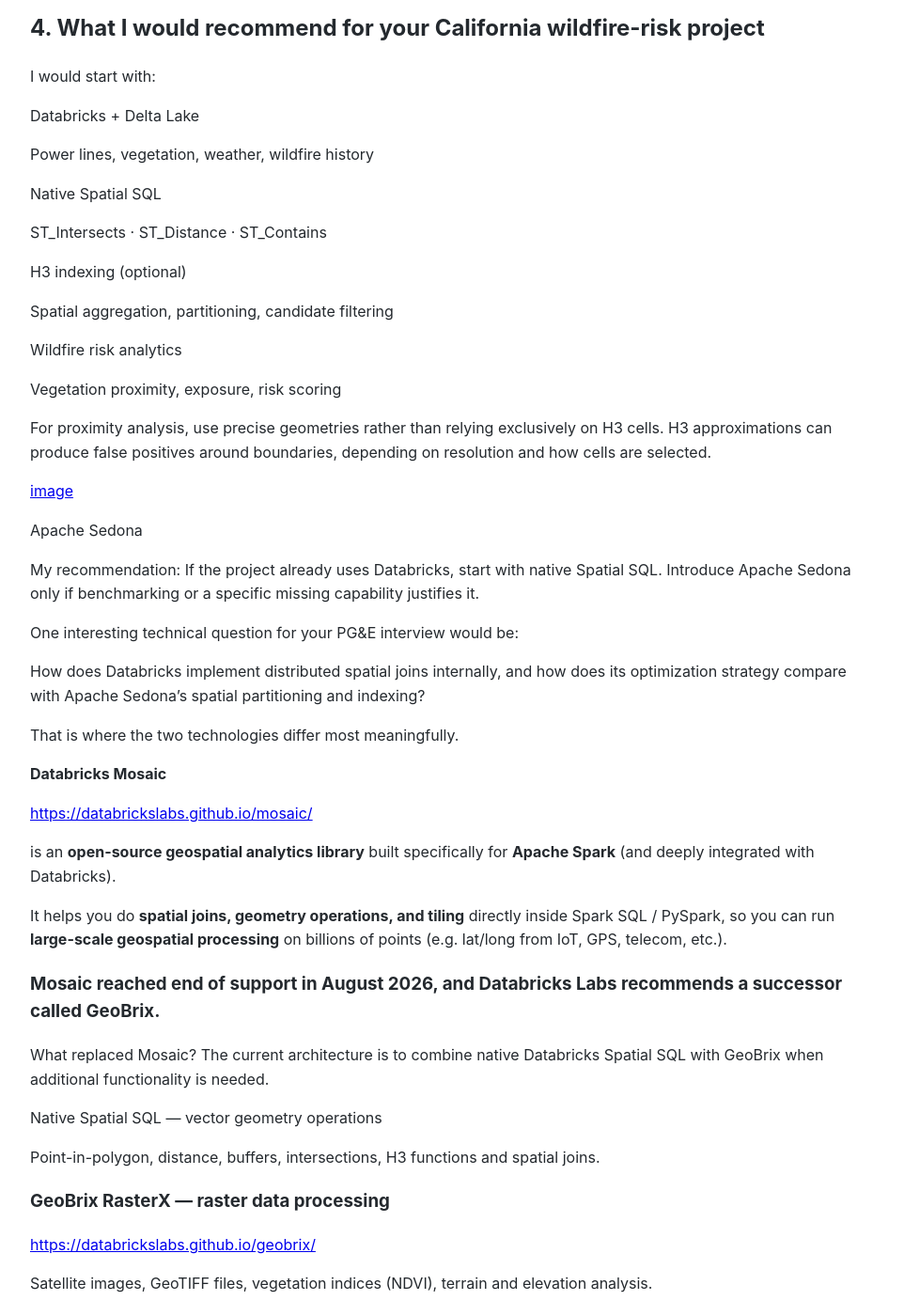
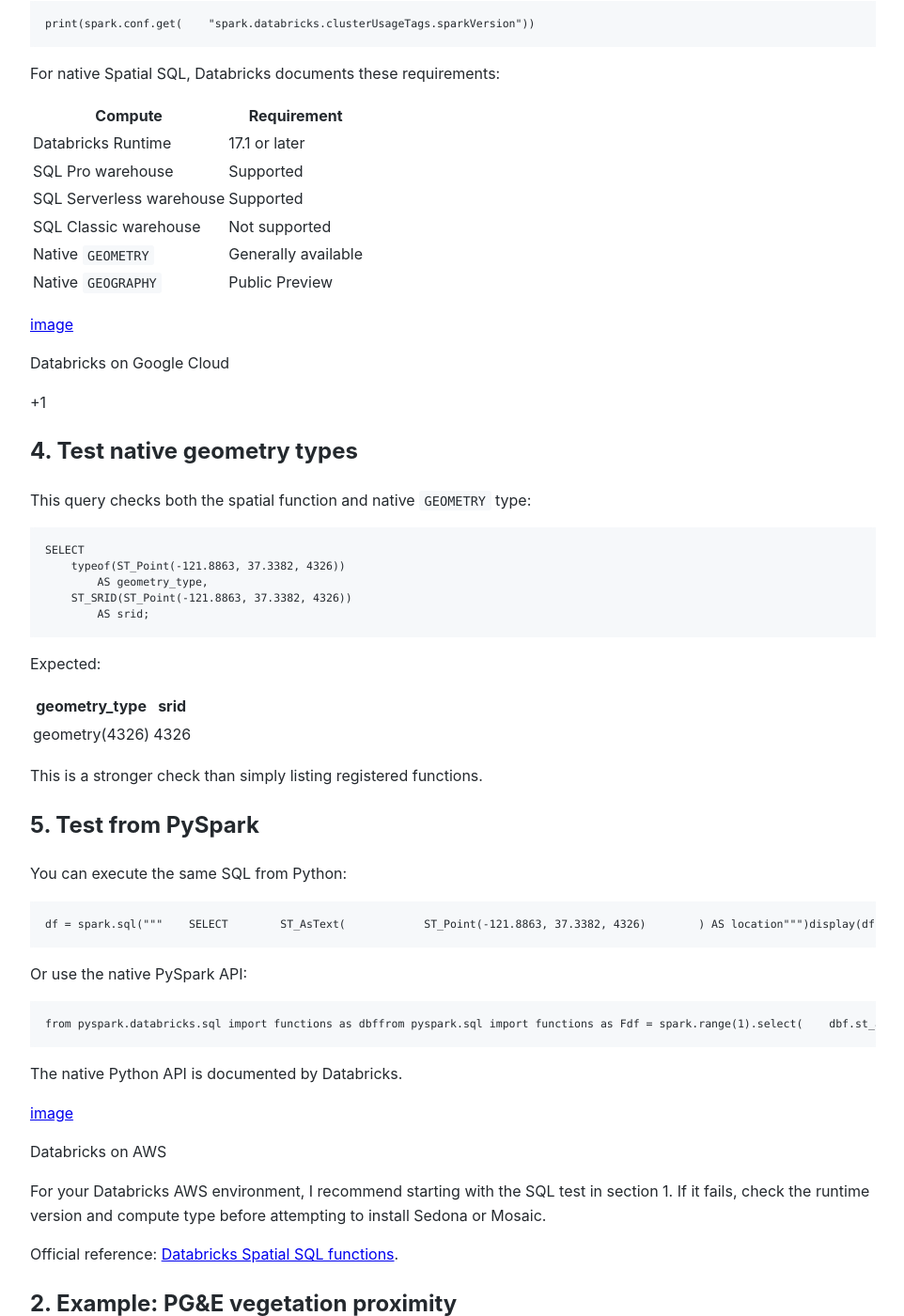
Before and after one commit to Michael-Lubinsky/michael-lubinsky.github.com, a Jekyll site: the page built from geo/databricks_spatial.md, in a window 1280 px wide and 1400 px high, scrolled down 2165 px. Shown: the whole window at 94% size, without its empty margins (158-1120 px from the left). Built offline with Jekyll 4.4.1, drawn with Linux system fonts in a browser that asks for light colours; our own code applies the rules of GitHub Pages for plain Markdown files; some of the changed text lies outside the part shown.

Commit message:
Document steps to check native Spatial SQL in Databricks
Added steps to verify availability of native Databricks Spatial SQL, including SQL queries and runtime checks.

````diff
--- a/geo/databricks_spatial.md
+++ b/geo/databricks_spatial.md
@@ -37,7 +37,126 @@
 [image](https://www.google.com/s2/favicons?domain=https://www.databricks.com\&sz=32)
 
 
+The easiest way to check whether native Databricks Spatial SQL is available in your workspace is to execute a simple spatial SQL query.
 
+You do not need to install Apache Sedona or Databricks Mosaic.
+
+## 1. Run this SQL query
+
+Open a Databricks SQL Editor or a notebook and execute:
+
+```
+SELECT
+    ST_AsText(
+        ST_Point(-121.8863, 37.3382)
+    ) AS location;
+```
+
+Expected result:
+
+```
+POINT (-121.8863 37.3382)
+```
+
+If this succeeds, native Spatial SQL functions are available on the compute resource executing the query.
+
+If you receive:
+
+```
+UNRESOLVED_ROUTINE
+Cannot resolve function ST_Point
+```
+
+then native Spatial SQL may not be supported by your current runtime or SQL warehouse.
+
+## 2. Check available functions
+
+Run:
+
+```
+SHOW FUNCTIONS LIKE 'st_*';
+```
+
+This helps identify which spatial functions are registered.
+
+You can also check individual functions:
+
+```
+DESCRIBE FUNCTION EXTENDED st_distance;
+```
+
+The important distinction is that a registered `ST_*` function is not necessarily a native Databricks function. Apache Sedona or Mosaic might have registered functions with similar names.
+
+## 3. Check your Databricks Runtime version
+
+In a Python notebook, execute:
+
+```
+print(spark.conf.get(    "spark.databricks.clusterUsageTags.sparkVersion"))
+```
+
+For native Spatial SQL, Databricks documents these requirements:
+
+| Compute                  | Requirement         |
+| ------------------------ | ------------------- |
+| Databricks Runtime       | 17.1 or later       |
+| SQL Pro warehouse        | Supported           |
+| SQL Serverless warehouse | Supported           |
+| SQL Classic warehouse    | Not supported       |
+| Native `GEOMETRY`        | Generally available |
+| Native `GEOGRAPHY`       | Public Preview      |
+
+[image](https://www.google.com/s2/favicons?domain=https://docs.databricks.com\&sz=32)
+
+Databricks on Google Cloud
+
++1
+
+## 4. Test native geometry types
+
+This query checks both the spatial function and native `GEOMETRY` type:
+
+```
+SELECT
+    typeof(ST_Point(-121.8863, 37.3382, 4326))
+        AS geometry_type,
+    ST_SRID(ST_Point(-121.8863, 37.3382, 4326))
+        AS srid;
+```
+
+Expected:
+
+| geometry_type  | srid |
+| -------------- | ---- |
+| geometry(4326) | 4326 |
+
+This is a stronger check than simply listing registered functions.
+
+## 5. Test from PySpark
+
+You can execute the same SQL from Python:
+
+```
+df = spark.sql("""    SELECT        ST_AsText(            ST_Point(-121.8863, 37.3382, 4326)        ) AS location""")display(df)
+```
+
+Or use the native PySpark API:
+
+```
+from pyspark.databricks.sql import functions as dbffrom pyspark.sql import functions as Fdf = spark.range(1).select(    dbf.st_astext(        dbf.st_point(            F.lit(-121.8863),            F.lit(37.3382),            F.lit(4326)        )    ).alias("location"))display(df)
+```
+
+The native Python API is documented by Databricks.&#x20;
+
+[image](https://www.google.com/s2/favicons?domain=https://docs.databricks.com\&sz=32)
+
+Databricks on AWS
+
+
+
+For your Databricks AWS environment, I recommend starting with the SQL test in section 1. If it fails, check the runtime version and compute type before attempting to install Sedona or Mosaic.
+
+Official reference: [Databricks Spatial SQL functions](https://docs.databricks.com/aws/en/sql/language-manual/sql-ref-st-geospatial-functions?utm_source=chatgpt.com).
 
 
 ## 2. Example: PG&E vegetation proximity
````
